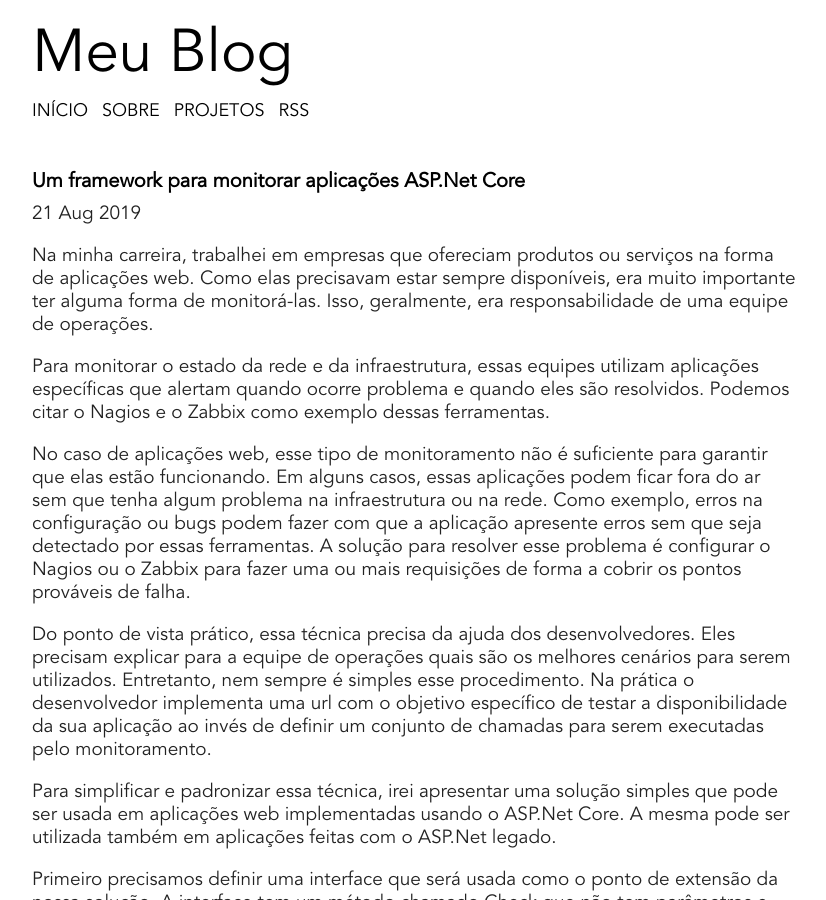
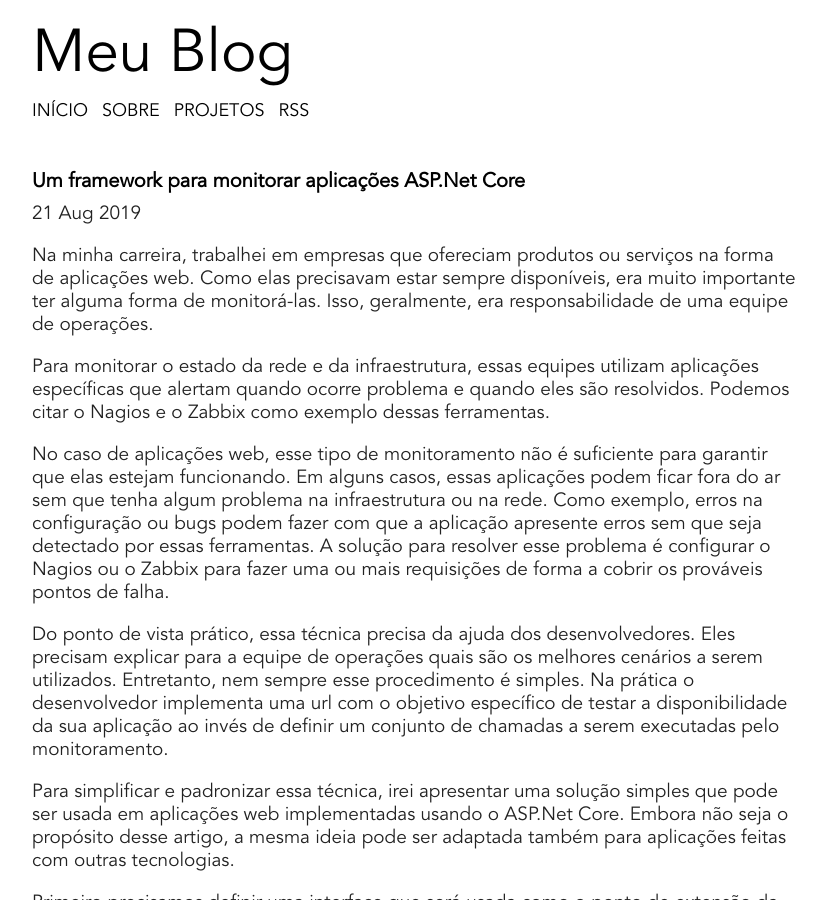
Before and after one commit to fabio-neves/fabio-neves.github.io, a Jekyll site: the page built from _posts/2019-08-21-health-check.md, in a window 1280 px wide and 900 px high. Shown: the whole window, without its empty margins (224-1050 px from the left). Built offline with Jekyll 4.4.1, drawn with Linux system fonts in a browser that asks for light colours; comment, search, counter and statistics services are not loaded.

Commit message:
Adds a Text Review

```diff
--- a/_posts/2019-08-21-health-check.md
+++ b/_posts/2019-08-21-health-check.md
@@ -11,11 +11,11 @@ Isso, geralmente, era responsabilidade de uma equipe de operações.
 
 Para monitorar o estado da rede e da infraestrutura, essas equipes utilizam aplicações específicas que alertam quando ocorre problema e quando eles são resolvidos. Podemos citar o Nagios e o Zabbix como exemplo dessas ferramentas.
 
-No caso de aplicações web, esse tipo de monitoramento não é suficiente para garantir que elas estão funcionando. Em alguns casos, essas aplicações podem ficar fora do ar sem que tenha algum problema na infraestrutura ou na rede. Como exemplo, erros na configuração ou bugs podem fazer com que a aplicação apresente erros sem que seja detectado por essas ferramentas. A solução para resolver esse problema é configurar o Nagios ou o Zabbix para fazer uma ou mais requisições de forma a cobrir os pontos prováveis de falha.
+No caso de aplicações web, esse tipo de monitoramento não é suficiente para garantir que elas estejam funcionando. Em alguns casos, essas aplicações podem ficar fora do ar sem que tenha algum problema na infraestrutura ou na rede. Como exemplo, erros na configuração ou bugs podem fazer com que a aplicação apresente erros sem que seja detectado por essas ferramentas. A solução para resolver esse problema é configurar o Nagios ou o Zabbix para fazer uma ou mais requisições de forma a cobrir os prováveis pontos de falha.
 
-Do ponto de vista prático, essa técnica precisa da ajuda dos desenvolvedores. Eles precisam explicar para a equipe de operações quais são os melhores cenários para serem utilizados. Entretanto, nem sempre é simples esse procedimento. Na prática o desenvolvedor implementa uma url com o objetivo específico de testar a disponibilidade da sua aplicação ao invés de definir um conjunto de chamadas para serem executadas pelo monitoramento.
+Do ponto de vista prático, essa técnica precisa da ajuda dos desenvolvedores. Eles precisam explicar para a equipe de operações quais são os melhores cenários a serem utilizados. Entretanto, nem sempre esse procedimento é simples. Na prática o desenvolvedor implementa uma url com o objetivo específico de testar a disponibilidade da sua aplicação ao invés de definir um conjunto de chamadas a serem executadas pelo monitoramento.
 
-Para simplificar e padronizar essa técnica, irei apresentar uma solução simples que pode ser usada em aplicações web implementadas usando o ASP.Net Core. A mesma pode ser utilizada também em aplicações feitas com o ASP.Net legado.
+Para simplificar e padronizar essa técnica, irei apresentar uma solução simples que pode ser usada em aplicações web implementadas usando o ASP.Net Core. Embora não seja o propósito desse artigo, a mesma ideia pode ser adaptada também para aplicações feitas com outras tecnologias.
 
 Primeiro precisamos definir uma interface que será usada como o ponto de extensão da nossa solução. A interface tem um método chamado Check que não tem parâmetros e retorna um booleano. A checagem da aplicação será feita implementando essa interface para cada tipo de verificação. A ideia aqui é criar uma sequência de passos. A aplicação estará funcionando se todos os passos forem executados com sucesso.
 
```
